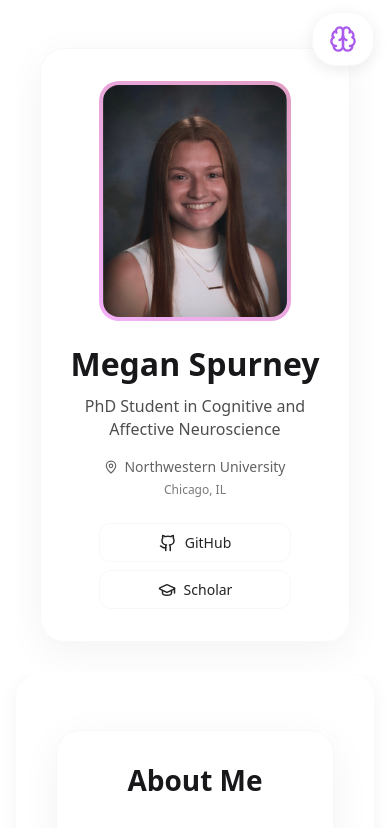
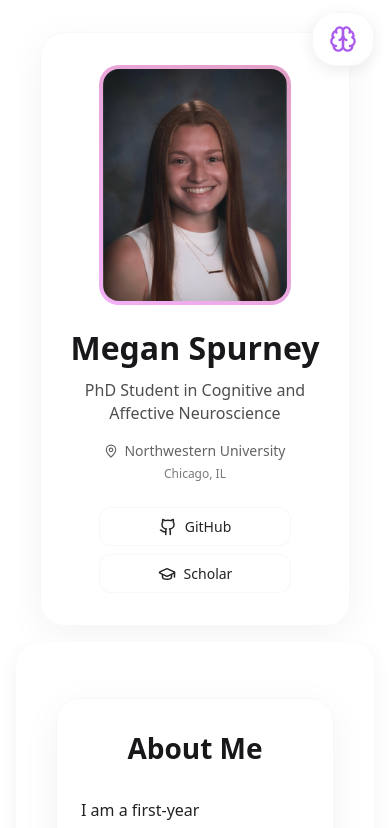
Before and after one commit to dylantypo/meganspurney-phd-portfolio, a SvelteKit app: page / in a window 390 px wide. Shown: the top 828 px of the page. Built offline with nearby package versions, Linux system fonts and the light colour scheme.

Commit message:
improved spacing on mobile [STABLE]

```diff
--- a/src/lib/components/AboutMe.svelte
+++ b/src/lib/components/AboutMe.svelte
@@ -99,7 +99,7 @@
 		border-radius: var(--radius-2xl);
 		border: 1px solid rgba(226, 232, 240, 0.3);
 		box-shadow: 0 10px 40px rgba(0, 0, 0, 0.05);
-		margin-bottom: 2rem;
+		margin-bottom: 0.25rem;
 	}
 
 	h2 {
--- a/src/lib/components/Hero.svelte
+++ b/src/lib/components/Hero.svelte
@@ -245,7 +245,7 @@
 		}
 
 		.sidebar-content {
-			padding: 2rem 1.5rem;
+			padding: 1rem 1.5rem;
 			height: auto;
 		}
 
--- a/src/routes/+page.svelte
+++ b/src/routes/+page.svelte
@@ -87,6 +87,7 @@
 
 	@media (max-width: 1024px) {
 		.section, .dev-notice {
+			margin-bottom: 2rem;
 			padding: 1.5rem;
 			scroll-margin-top: 80px;
 		}
```
